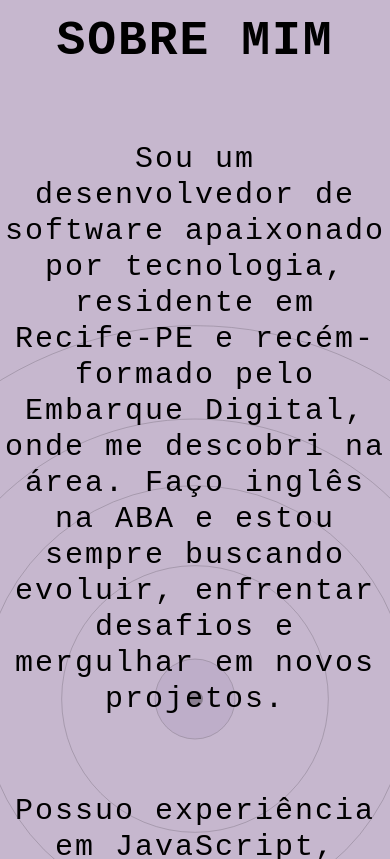
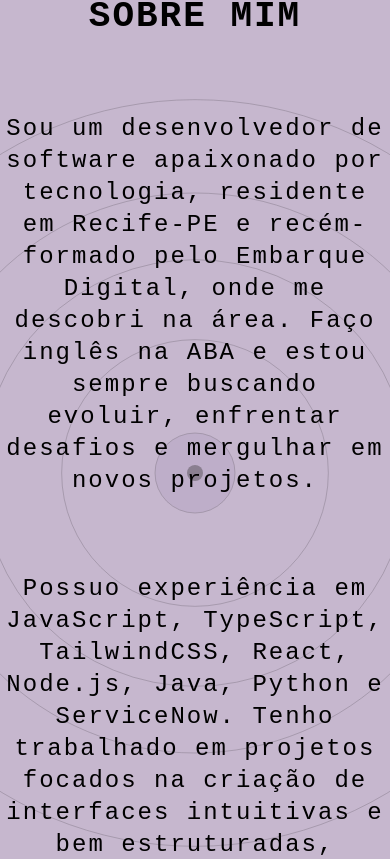
Before and after one commit to DaviCalebe/portfolio, a React (Vite) app in the folder app/: page / in a window 390 px wide. Shown: the part 885-1744 px from the top of the page. Built offline with nearby package versions, Linux system fonts and the light colour scheme.

Commit message:
fix: some adjustes in about section texts

```diff
--- a/app/src/sections/about.tsx
+++ b/app/src/sections/about.tsx
@@ -14,12 +14,12 @@ const About = ({ t }: { t: (key:string) => string}) => {
               <circle cx="1500" cy="800" r="30" fill="black" />
           </svg>
 
-          <div className="relative flex flex-col self-start mt-15 gap-19 text-center">
-              <h1 className="appear text-5xl font-semibold uppercase max-w-[800px] z-10">{t("about.title")}</h1>
+          <div className="relative flex flex-col self-start mt-10 gap-19 text-center lg:mt-15">
+              <h1 className="appear text-4xl font-semibold uppercase max-w-[800px] z-10 sm:text-5xl">{t("about.title")}</h1>
 
-              <p className="text-3xl font-medium max-w-[800px] z-10">{t("about.p1")}</p>
+              <p className="text-2xl font-medium max-w-[800px] z-10 sm:text-3xl">{t("about.p1")}</p>
 
-              <p className="text-3xl font-medium max-w-[800px] z-10">{t("about.p2")}</p>
+              <p className="text-2xl font-medium max-w-[800px] z-10 sm:text-3xl">{t("about.p2")}</p>
           </div>
 
           <svg className="absolute bottom-0 -mb-px z-10 text-base" data-name="Layer 1" xmlns="http://www.w3.org/2000/svg" viewBox="0 0 1200 120" preserveAspectRatio="none">
```
